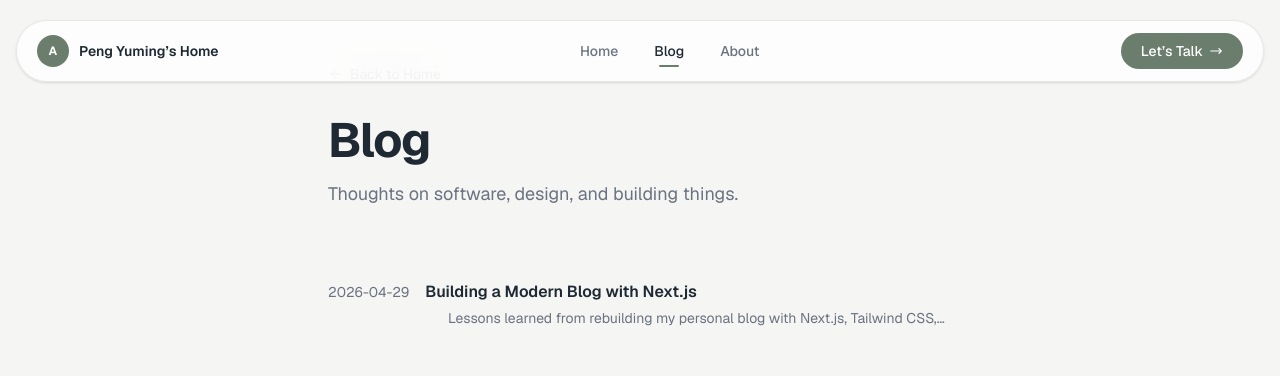
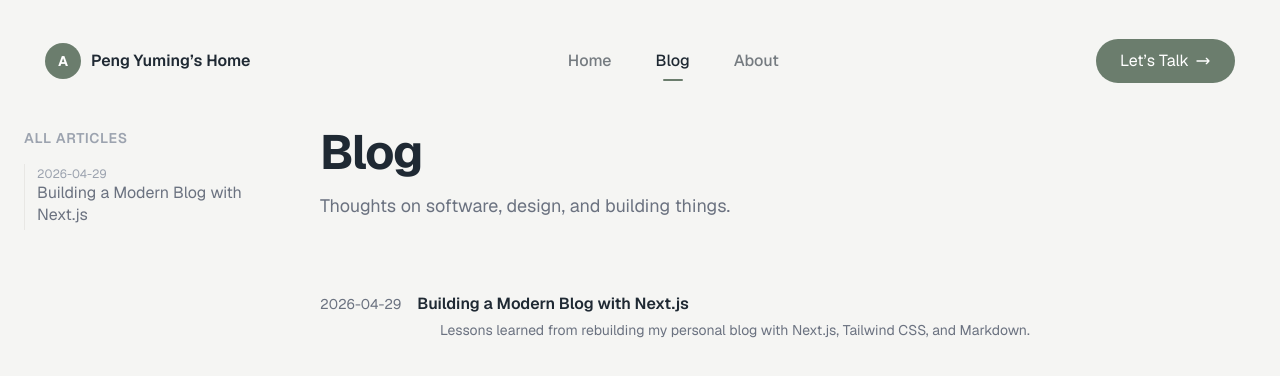
Before and after one commit to Jiuchengovo/blog, a Next.js app: page /blog in a window 1280 px wide. Shown: the top 376 px of the page. Built offline with nearby package versions, Linux system fonts and the light colour scheme.

Commit message:
feat：页面调整

```diff
--- a/app/blog/page.tsx
+++ b/app/blog/page.tsx
@@ -11,27 +11,40 @@ export default function BlogPage() {
   const posts = getAllPosts();
 
   return (
-    <div className="mx-auto max-w-2xl px-6 py-12 sm:py-16">
+    <div className="mx-auto max-w-7xl px-6 pt-28 pb-20 sm:pt-32 sm:pb-24">
+      <div className="flex gap-10">
+        {/* Left: Article directory sidebar */}
+        <aside className="w-64 shrink-0 hidden lg:block">
+          <nav className="sticky top-32">
+            <h3 className="text-sm font-semibold uppercase tracking-wider text-[#9CA3AF] mb-4">
+              All articles
+            </h3>
+            {posts.length === 0 ? (
+              <p className="text-sm text-[#9CA3AF]">No articles yet.</p>
+            ) : (
+              <ul className="space-y-1.5 border-l border-[#E8E7E4]">
+                {posts.map((post) => (
+                  <li key={post.slug}>
                     <Link
-        href="/"
-        className="mb-8 inline-flex items-center gap-1.5 text-sm text-[#6B7280] hover:text-[#1F2933] transition-colors"
+                      href={`/blog/${post.slug}`}
+                      className="group block pl-3 py-1"
                     >
-        <svg
-          className="size-4"
-          fill="none"
-          stroke="currentColor"
-          viewBox="0 0 24 24"
-        >
-          <path
-            strokeLinecap="round"
-            strokeLinejoin="round"
-            strokeWidth={1.5}
-            d="M19 12H5m0 0l7 7m-7-7l7-7"
-          />
-        </svg>
-        Back to Home
+                      <time className="text-xs text-[#9CA3AF] block leading-none mb-0.5">
+                        {post.date}
+                      </time>
+                      <span className="text-base text-[#6B7280] group-hover:text-[#1F2933] transition-colors line-clamp-2 leading-snug">
+                        {post.title}
+                      </span>
                     </Link>
+                  </li>
+                ))}
+              </ul>
+            )}
+          </nav>
+        </aside>
 
+        {/* Main content */}
+        <div className="flex-1 min-w-0">
           <h1 className="text-4xl sm:text-5xl font-bold tracking-tight text-[#1F2933] mb-4">
             Blog
           </h1>
@@ -40,7 +53,9 @@ export default function BlogPage() {
           </p>
 
           {posts.length === 0 ? (
-        <p className="text-[#6B7280] py-12 text-center">No posts yet.</p>
+            <p className="text-[#6B7280] py-12 text-center">
+              No posts yet.
+            </p>
           ) : (
             <ul className="divide-y divide-[#E8E7E4]">
               {posts.map((post) => (
@@ -71,5 +86,7 @@ export default function BlogPage() {
             </ul>
           )}
         </div>
+      </div>
+    </div>
   );
 }
--- a/app/components/Comment.tsx
+++ b/app/components/Comment.tsx
@@ -29,7 +29,7 @@ export default function Comment() {
         reactionsEnabled="1"
         emitMetadata="0"
         inputPosition="bottom"
-        theme="preferred_color_scheme"
+        theme="light"
         lang="zh-CN"
       />
     </section>
--- a/app/components/Navbar.tsx
+++ b/app/components/Navbar.tsx
@@ -1,5 +1,6 @@
 "use client";
 
+import { useState, useEffect } from "react";
 import Link from "next/link";
 import { usePathname } from "next/navigation";
 
@@ -11,19 +12,47 @@ const links = [
 
 export default function Navbar() {
   const pathname = usePathname();
+  const [isScrolled, setIsScrolled] = useState(false);
+
+  useEffect(() => {
+    const handleScroll = () => {
+      setIsScrolled(window.scrollY > 80);
+    };
+    handleScroll();
+    window.addEventListener("scroll", handleScroll, { passive: true });
+    return () => window.removeEventListener("scroll", handleScroll);
+  }, []);
 
   return (
-    <header className="fixed top-0 inset-x-0 z-50 flex justify-center pt-5 px-4">
-      <nav className="flex items-center justify-between w-full max-w-7xl bg-white/80 backdrop-blur-xl border border-[#E8E7E4] shadow-sm rounded-full px-5 py-3">
+    <header
+      className={`fixed top-0 inset-x-0 z-50 flex justify-center transition-all duration-300 ${
+        isScrolled ? "pt-4 px-5" : "pt-6 px-5"
+      }`}
+    >
+      <nav
+        className={`flex items-center justify-between w-full max-w-7xl rounded-full border transition-all duration-300 ${
+          isScrolled
+            ? "bg-white/95 backdrop-blur-xl border-[#E8E7E4] shadow-md px-6 py-3"
+            : "bg-transparent border-transparent shadow-none px-6 py-3.5"
+        }`}
+      >
         {/* Left: avatar + name */}
         <Link
           href="/"
           className="flex items-center gap-2.5 shrink-0 hover:opacity-80 transition-opacity"
         >
-          <div className="size-8 rounded-full bg-[#6B7D6D] flex items-center justify-center text-white text-xs font-bold">
+          <div
+            className={`rounded-full bg-[#6B7D6D] flex items-center justify-center text-white font-bold transition-all duration-300 ${
+              isScrolled ? "size-8 text-xs" : "size-9 text-sm"
+            }`}
+          >
             A
           </div>
-          <span className="font-semibold text-[#1F2933] text-sm">
+          <span
+            className={`font-semibold text-[#1F2933] transition-all duration-300 ${
+              isScrolled ? "text-sm" : "text-base"
+            }`}
+          >
             Peng Yuming&rsquo;s Home
           </span>
         </Link>
@@ -36,10 +65,12 @@ export default function Navbar() {
               <Link
                 key={link.href}
                 href={link.href}
-                className={`relative px-4 py-2 text-sm font-medium rounded-full transition-colors ${
+                className={`relative rounded-full font-medium transition-all duration-300 ${
+                  isScrolled ? "px-4 py-2 text-sm" : "px-5 py-2.5 text-base"
+                } ${
                   isActive
                     ? "text-[#1F2933]"
-                    : "text-[#6B7280] hover:text-[#1F2933]"
+                    : "text-[#1F2933]/60 hover:text-[#1F2933]"
                 }`}
               >
                 {link.label}
@@ -54,11 +85,15 @@ export default function Navbar() {
         {/* Right: CTA button */}
         <Link
           href="/blog"
-          className="shrink-0 inline-flex items-center gap-1.5 rounded-full bg-[#6B7D6D] px-5 py-2 text-sm font-medium text-white hover:bg-[#5C6E5E] transition-colors"
+          className={`shrink-0 inline-flex items-center gap-1.5 rounded-full bg-[#6B7D6D] text-white hover:bg-[#5C6E5E] transition-all duration-300 ${
+            isScrolled ? "px-5 py-2 text-sm" : "px-6 py-2.5 text-base"
+          }`}
         >
           Let&rsquo;s Talk
           <svg
-            className="size-3.5"
+            className={`transition-all duration-300 ${
+              isScrolled ? "size-3.5" : "size-4"
+            }`}
             fill="none"
             stroke="currentColor"
             viewBox="0 0 24 24"
--- a/app/page.tsx
+++ b/app/page.tsx
@@ -33,7 +33,7 @@ const photoCards = [
 
 export default function Home() {
   return (
-    <div className="mx-auto max-w-7xl px-6 pt-32 pb-24">
+    <div className="mx-auto max-w-7xl px-6 pt-28 pb-24">
       {/* ── Hero Section ── */}
       <section className="grid grid-cols-1 lg:grid-cols-2 gap-12 lg:gap-20 items-center mb-28">
         {/* Left */}
--- a/lib/posts.ts
+++ b/lib/posts.ts
@@ -6,6 +6,12 @@ import remarkRehype from "remark-rehype";
 import rehypeStringify from "rehype-stringify";
 
 const postsDirectory = path.join(process.cwd(), "content/posts");
+
+export interface PostHeading {
+  level: number;
+  text: string;
+  id: string;
+}
 
 export interface PostMetadata {
   slug: string;
@@ -17,6 +23,52 @@ export interface PostMetadata {
 
 export interface Post extends PostMetadata {
   content: string;
+  headings: PostHeading[];
+}
+
+function slugify(text: string): string {
+  return text
+    .toLowerCase()
+    .replace(/[^a-z0-9]+/g, "-")
+    .replace(/(^-|-$)/g, "");
+}
+
+function extractHeadings(markdown: string): PostHeading[] {
+  const headingRegex = /^(#{2,3})\s+(.+)$/gm;
+  const headings: PostHeading[] = [];
+  let match;
+  while ((match = headingRegex.exec(markdown)) !== null) {
+    const level = match[1].length;
+    const text = match[2].trim();
+    headings.push({ level, text, id: slugify(text) });
+  }
+  return headings;
+}
+
+/** Custom rehype plugin that adds id attributes to h2/h3 elements */
+function rehypeAddHeadingIds() {
+  return (tree: any) => {
+    function visit(node: any) {
+      if (
+        node.type === "element" &&
+        (node.tagName === "h2" || node.tagName === "h3")
+      ) {
+        if (!node.properties) node.properties = {};
+        if (!node.properties.id) {
+          const text =
+            node.children
+              ?.filter((c: any) => c.type === "text")
+              .map((c: any) => c.value)
+              .join("") || "";
+          node.properties.id = slugify(text);
+        }
+      }
+      if (node.children) {
+        node.children.forEach(visit);
+      }
+    }
+    visit(tree);
+  };
 }
 
 export function getAllPosts(): PostMetadata[] {
@@ -54,12 +106,15 @@ export async function getPostBySlug(slug: string): Promise<Post | null> {
   }
 
   const fileContents = fs.readFileSync(fullPath, "utf8");
-  const { data, content } = matter(fileContents);
+  const { data, content: rawContent } = matter(fileContents);
+
+  const headings = extractHeadings(rawContent);
 
   const processedContent = await remark()
     .use(remarkRehype)
+    .use(rehypeAddHeadingIds)
     .use(rehypeStringify)
-    .process(content);
+    .process(rawContent);
   const contentHtml = String(processedContent.value);
 
   return {
@@ -69,5 +124,21 @@ export async function getPostBySlug(slug: string): Promise<Post | null> {
     excerpt: data.excerpt ?? "",
     tags: data.tags ?? [],
     content: contentHtml,
+    headings,
   };
 }
+
+export function getPrevNextPosts(
+  slug: string
+): {
+  prev: PostMetadata | null;
+  next: PostMetadata | null;
+} {
+  const allPosts = getAllPosts();
+  const index = allPosts.findIndex((p) => p.slug === slug);
+  if (index === -1) return { prev: null, next: null };
+  return {
+    prev: index > 0 ? allPosts[index - 1] : null,
+    next: index < allPosts.length - 1 ? allPosts[index + 1] : null,
+  };
+}
```
Also changed, not shown: app/blog/[slug]/page.tsx (+122 -4 lines). Lines whose indentation alone changed are shown as unchanged.
